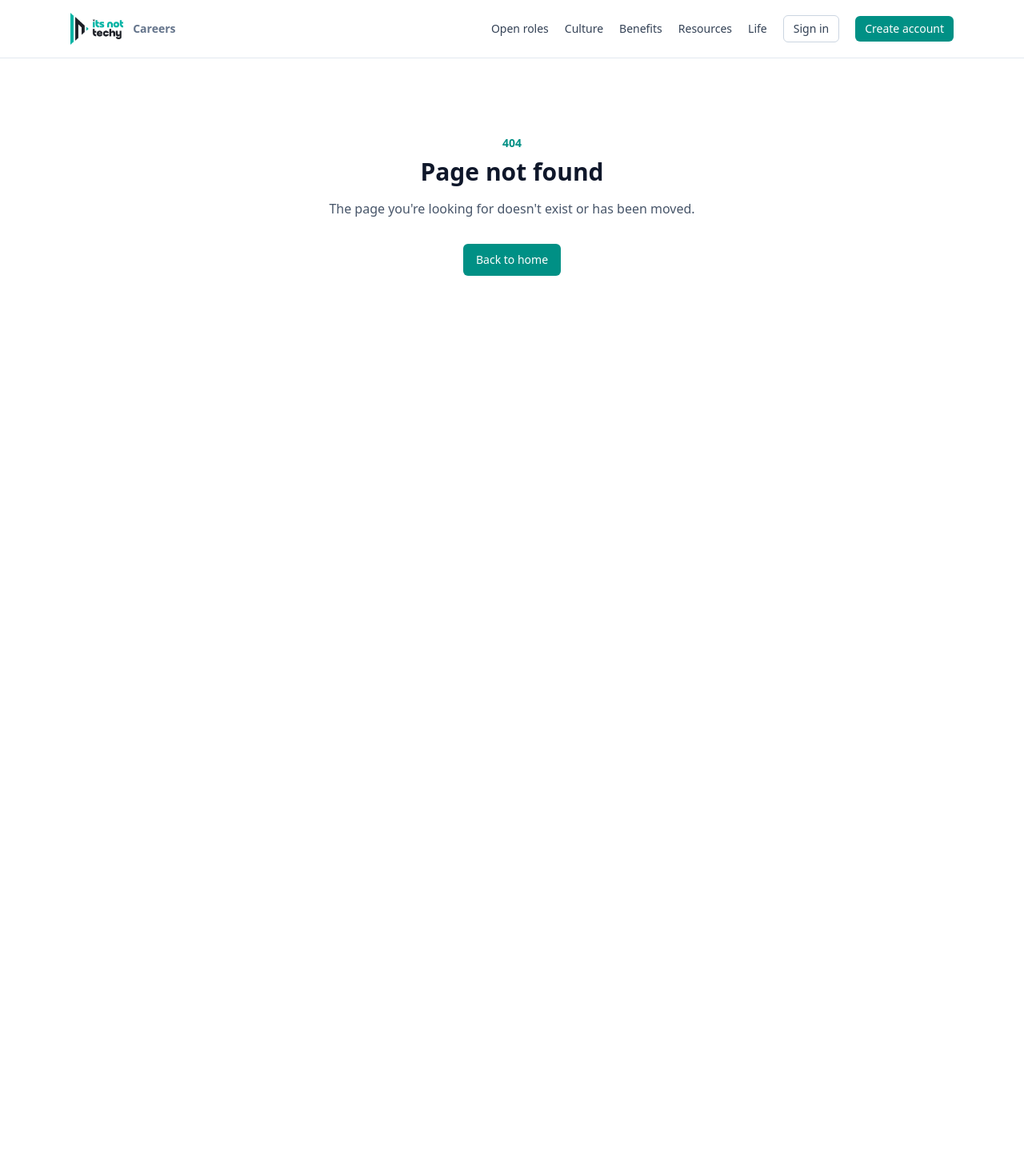
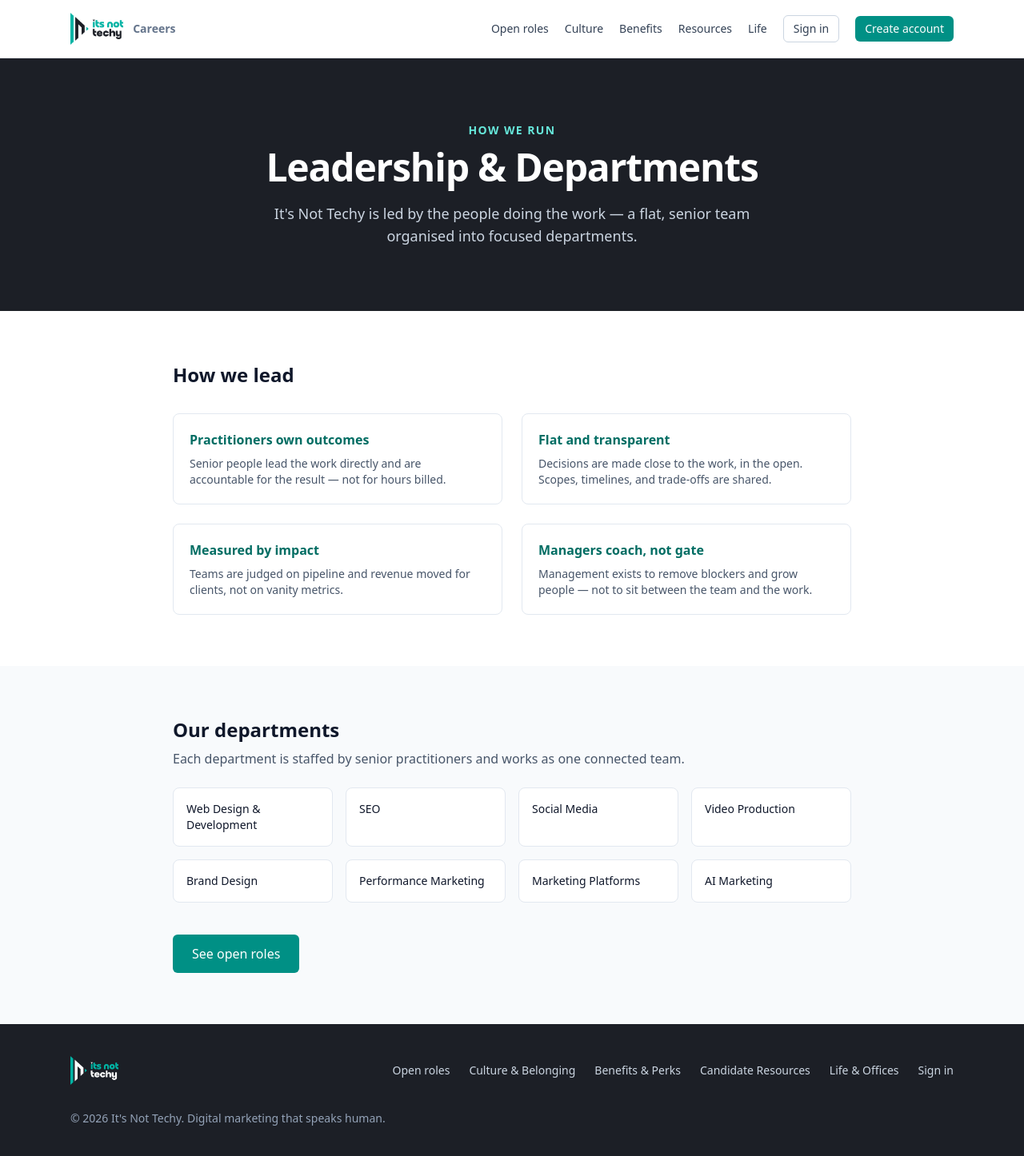
Before and after one commit to onsectivewebsite/career-itsnottechy, a Next.js app: page /leadership in a window 1280 px wide. Before the commit this address had no page. Shown: the top 1446 px of the page at 80% size. Before the commit the page ends 800 px from the top, so only its background shows below. Built offline with nearby package versions, Linux system fonts and the light colour scheme.

Commit message:
feat(public): add Leadership & Departments page

```diff
--- /dev/null
+++ b/src/app/leadership/page.tsx
@@ -0,0 +1,80 @@
+import Link from 'next/link';
+import type { Metadata } from 'next';
+import { PublicNav } from '@/components/PublicNav';
+import { PublicFooter } from '@/components/PublicFooter';
+import { Button } from '@/components/ui/Button';
+
+export const metadata: Metadata = {
+  title: 'Leadership & Departments · It’s Not Techy Careers',
+  description: 'How It’s Not Techy is led, and the departments that deliver the work.',
+};
+
+const PRINCIPLES: { title: string; body: string }[] = [
+  { title: 'Practitioners own outcomes', body: 'Senior people lead the work directly and are accountable for the result — not for hours billed.' },
+  { title: 'Flat and transparent', body: 'Decisions are made close to the work, in the open. Scopes, timelines, and trade-offs are shared.' },
+  { title: 'Measured by impact', body: 'Teams are judged on pipeline and revenue moved for clients, not on vanity metrics.' },
+  { title: 'Managers coach, not gate', body: 'Management exists to remove blockers and grow people — not to sit between the team and the work.' },
+];
+
+const DEPARTMENTS: string[] = [
+  'Web Design & Development',
+  'SEO',
+  'Social Media',
+  'Video Production',
+  'Brand Design',
+  'Performance Marketing',
+  'Marketing Platforms',
+  'AI Marketing',
+];
+
+export default function LeadershipPage() {
+  return (
+    <>
+      <PublicNav />
+      <main>
+        <section className="bg-ink-600">
+          <div className="mx-auto max-w-4xl px-6 py-20 text-center">
+            <p className="text-sm font-semibold uppercase tracking-widest text-brand-300">How we run</p>
+            <h1 className="mt-3 text-4xl font-bold tracking-tight text-white sm:text-5xl">Leadership &amp; Departments</h1>
+            <p className="mx-auto mt-5 max-w-2xl text-lg text-slate-300">
+              It&apos;s Not Techy is led by the people doing the work — a flat, senior team organised
+              into focused departments.
+            </p>
+          </div>
+        </section>
+
+        <section className="bg-white">
+          <div className="mx-auto max-w-4xl px-6 py-16">
+            <h2 className="text-2xl font-bold text-slate-900">How we lead</h2>
+            <div className="mt-8 grid gap-6 sm:grid-cols-2">
+              {PRINCIPLES.map((p) => (
+                <div key={p.title} className="rounded-lg border border-slate-200 p-5">
+                  <h3 className="font-semibold text-brand-700">{p.title}</h3>
+                  <p className="mt-2 text-sm text-slate-600">{p.body}</p>
+                </div>
+              ))}
+            </div>
+          </div>
+        </section>
+
+        <section className="bg-slate-50">
+          <div className="mx-auto max-w-4xl px-6 py-16">
+            <h2 className="text-2xl font-bold text-slate-900">Our departments</h2>
+            <p className="mt-2 text-slate-600">Each department is staffed by senior practitioners and works as one connected team.</p>
+            <div className="mt-6 grid gap-4 sm:grid-cols-2 lg:grid-cols-4">
+              {DEPARTMENTS.map((d) => (
+                <div key={d} className="rounded-lg border border-slate-200 bg-white p-4 text-sm font-medium text-slate-900">
+                  {d}
+                </div>
+              ))}
+            </div>
+            <div className="mt-10">
+              <Link href="/jobs"><Button size="lg">See open roles</Button></Link>
+            </div>
+          </div>
+        </section>
+      </main>
+      <PublicFooter />
+    </>
+  );
+}
```
